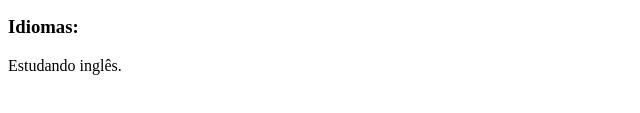
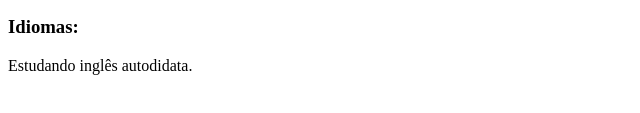
Before and after one commit to DhiogoSouza/atividadepratica-uninter, a plain HTML site: page formação.html in a window 1280 px wide. Shown: the part 357-470 px from the top of the page, 0-640 px from the left. Drawn offline with Linux system fonts and the light colour scheme.

Commit message:
Update formação.html

```diff
--- a/formação.html
+++ b/formação.html
@@ -39,6 +39,6 @@
         </li>
     </ul>
     <h3>Idiomas:</h3>
-    <p>Estudando inglês.</p>
+    <p>Estudando inglês autodidata.</p>
 </body>
 </html>
```
